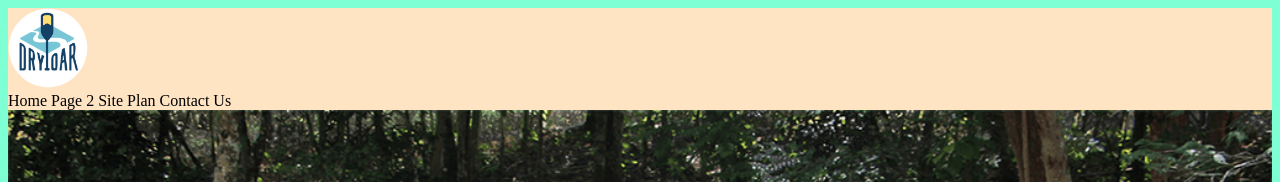
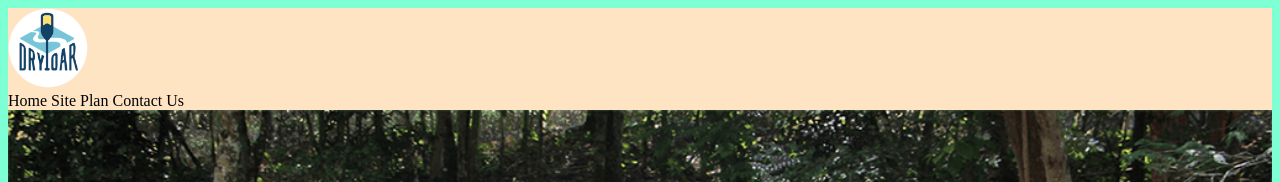
Before and after one commit to MoroniF/wdd130, a plain HTML site: page wwr/index.html in a window 1280 px wide. Shown: the top 182 px of the page. Drawn offline with Linux system fonts and the light colour scheme.

Commit message:
Add files via upload

```diff
--- a/wwr/index.html
+++ b/wwr/index.html
@@ -13,7 +13,7 @@
        <a href="index.html" id="logo_link" ><img class="logo" src="images/logo.png" alt="Dry Oar Logo"/></a>
        <nav>
         <a href="index.html">Home</a>
-        <a href="#">Page 2</a>
+
         <a href="site-plan-rafting.html">Site Plan</a>
         <a href="contactus.html">Contact Us</a>
         </nav>
```
